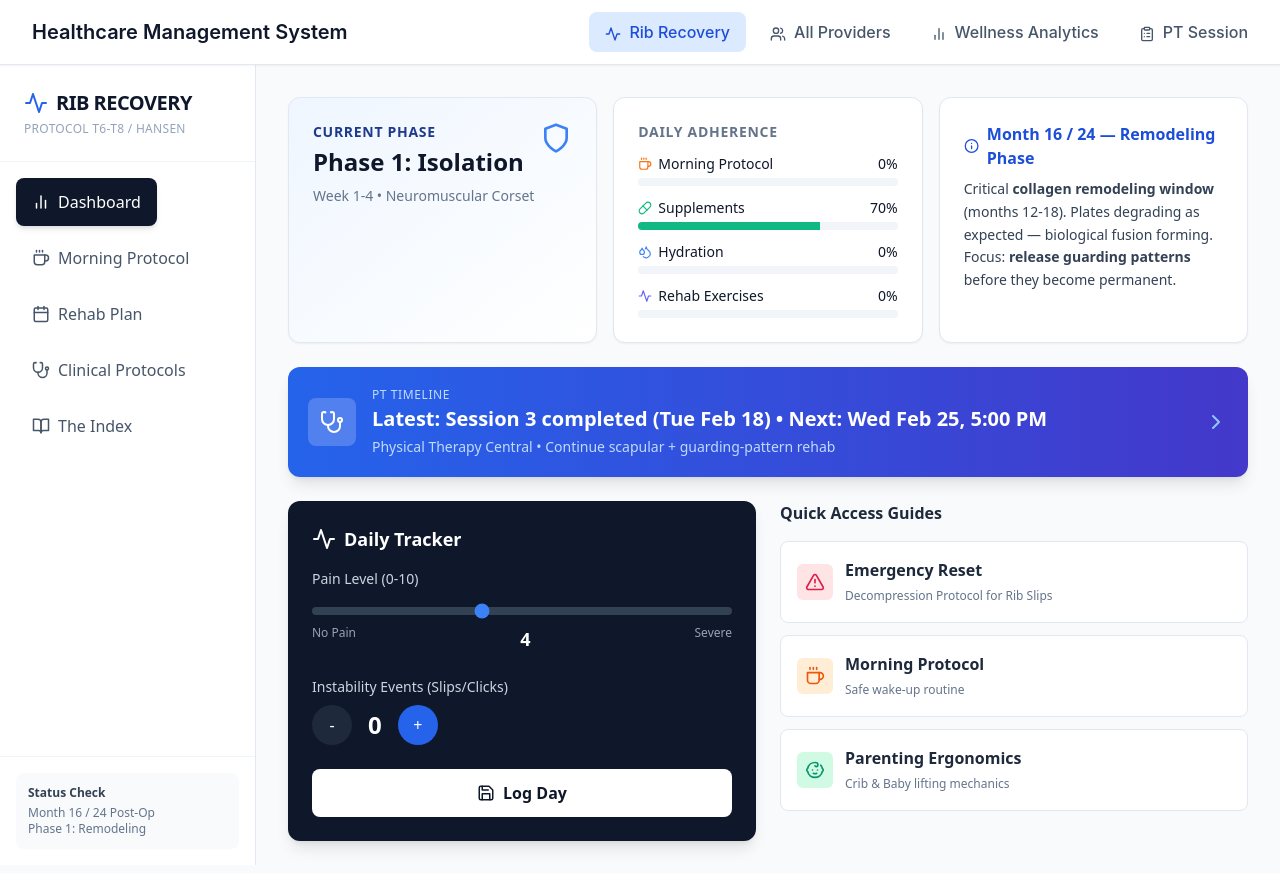
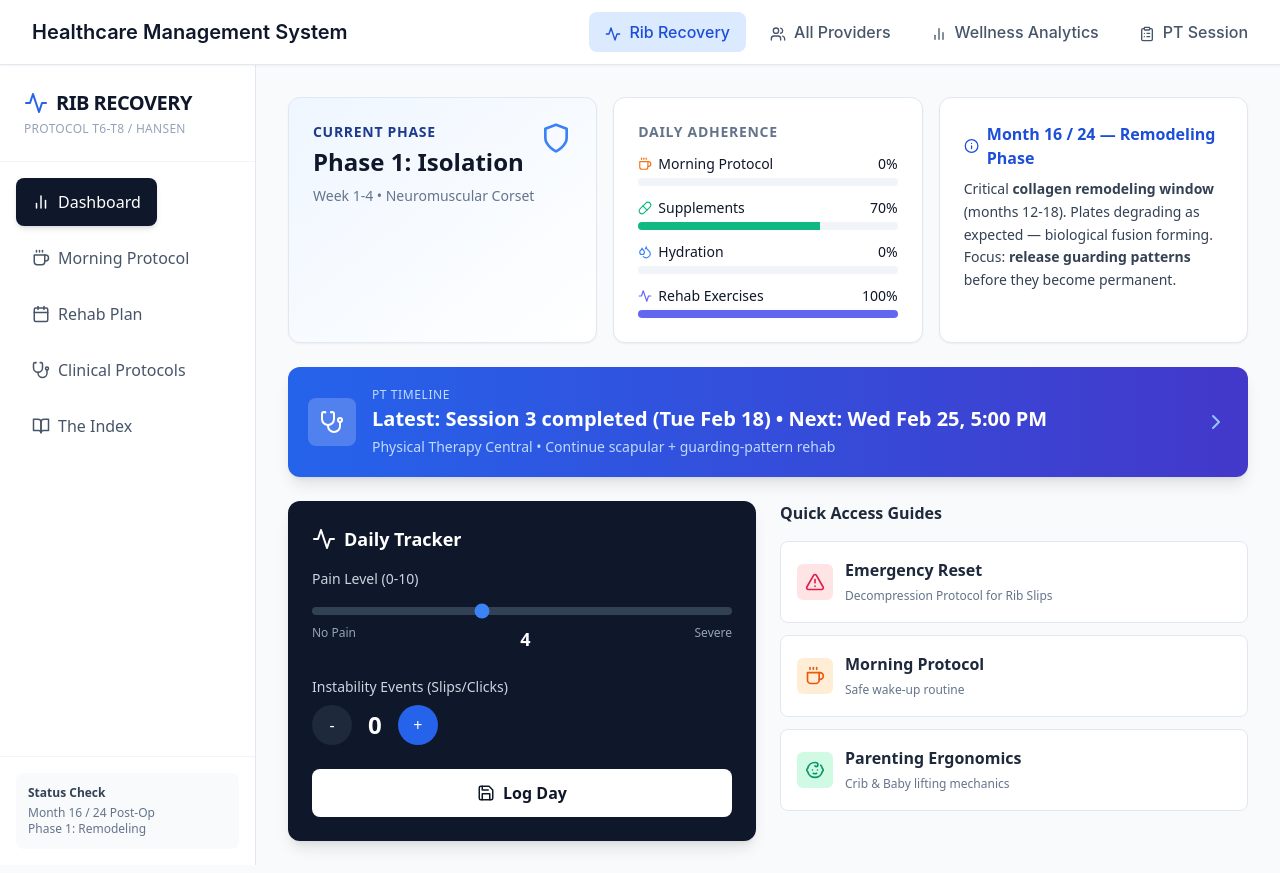
Before and after one commit to JackReis/rib-recovery-dashboard, a React (Create React App) app: page / in a window 1280 px wide. Built offline with nearby package versions, Linux system fonts and the light colour scheme.

Commit message:
feat(dashboard): mark rehab exercises complete from tracker PT flag

```diff
--- a/public/api/tracker-status.json
+++ b/public/api/tracker-status.json
@@ -45,5 +45,9 @@
   "mitopure": {
     "taken": true,
     "target": "Daily \u2014 Mitopure (Urolithin A)"
+  },
+  "rehab": {
+    "done_today": true,
+    "note": "PT session completed today; rehab exercises counted complete."
   }
 }
--- a/src/RecoveryDashboard.js
+++ b/src/RecoveryDashboard.js
@@ -272,7 +272,8 @@ export default function RecoveryDashboard({ onNavigate }) {
 
   // Calculate Progress
   const morningProgress = (Object.keys(morningChecks).filter(k => morningChecks[k]).length / MORNING_ROUTINE.length) * 100;
-  const rehabProgress = (Object.keys(rehabChecks).filter(k => rehabChecks[k]).length / REHAB_PHASE_1.length) * 100;
+  const rehabProgressManual = (Object.keys(rehabChecks).filter(k => rehabChecks[k]).length / REHAB_PHASE_1.length) * 100;
+  const rehabProgress = trackerData?.rehab?.done_today ? 100 : rehabProgressManual;
 
   const handleSaveDay = () => {
     const newEntry = {
```
